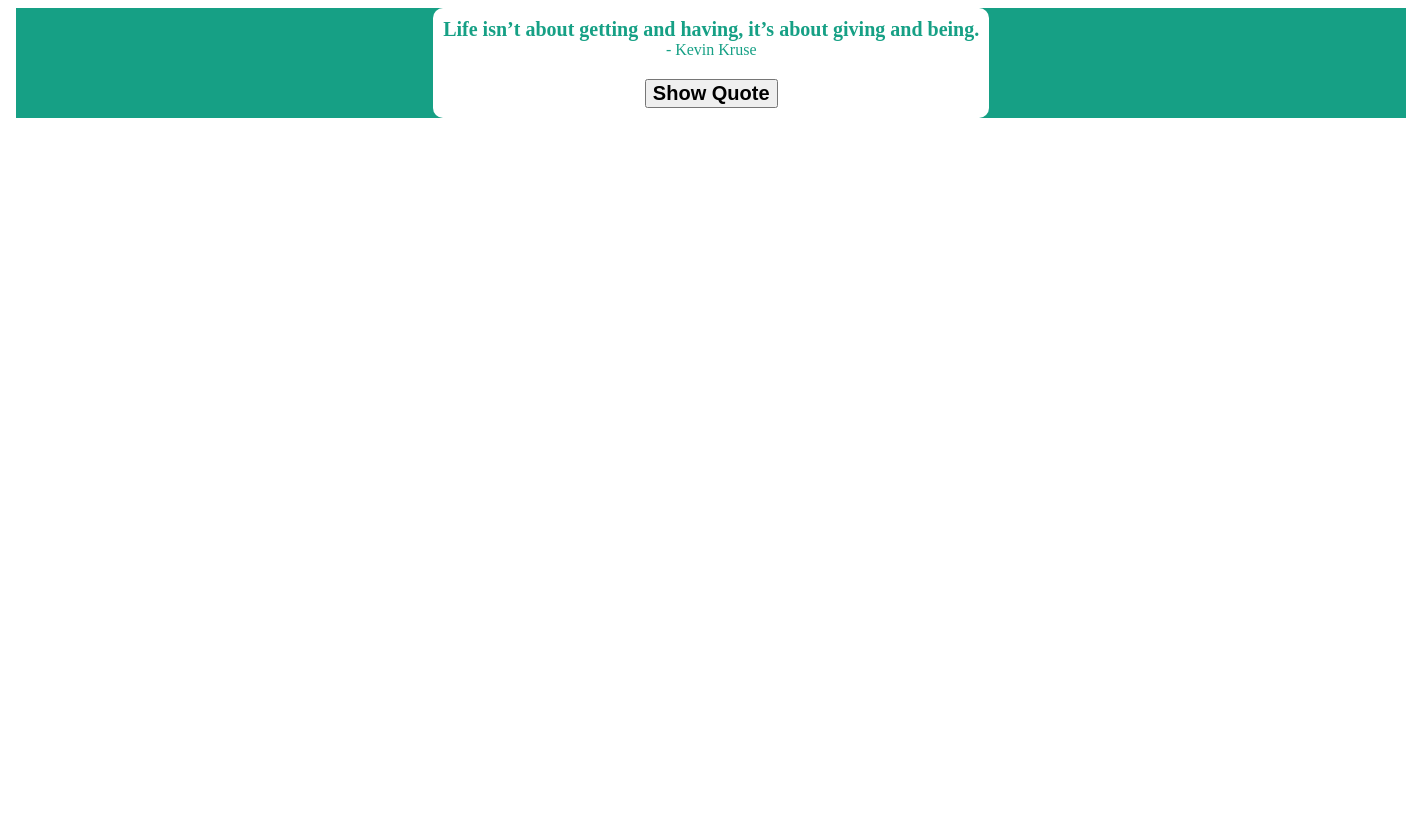
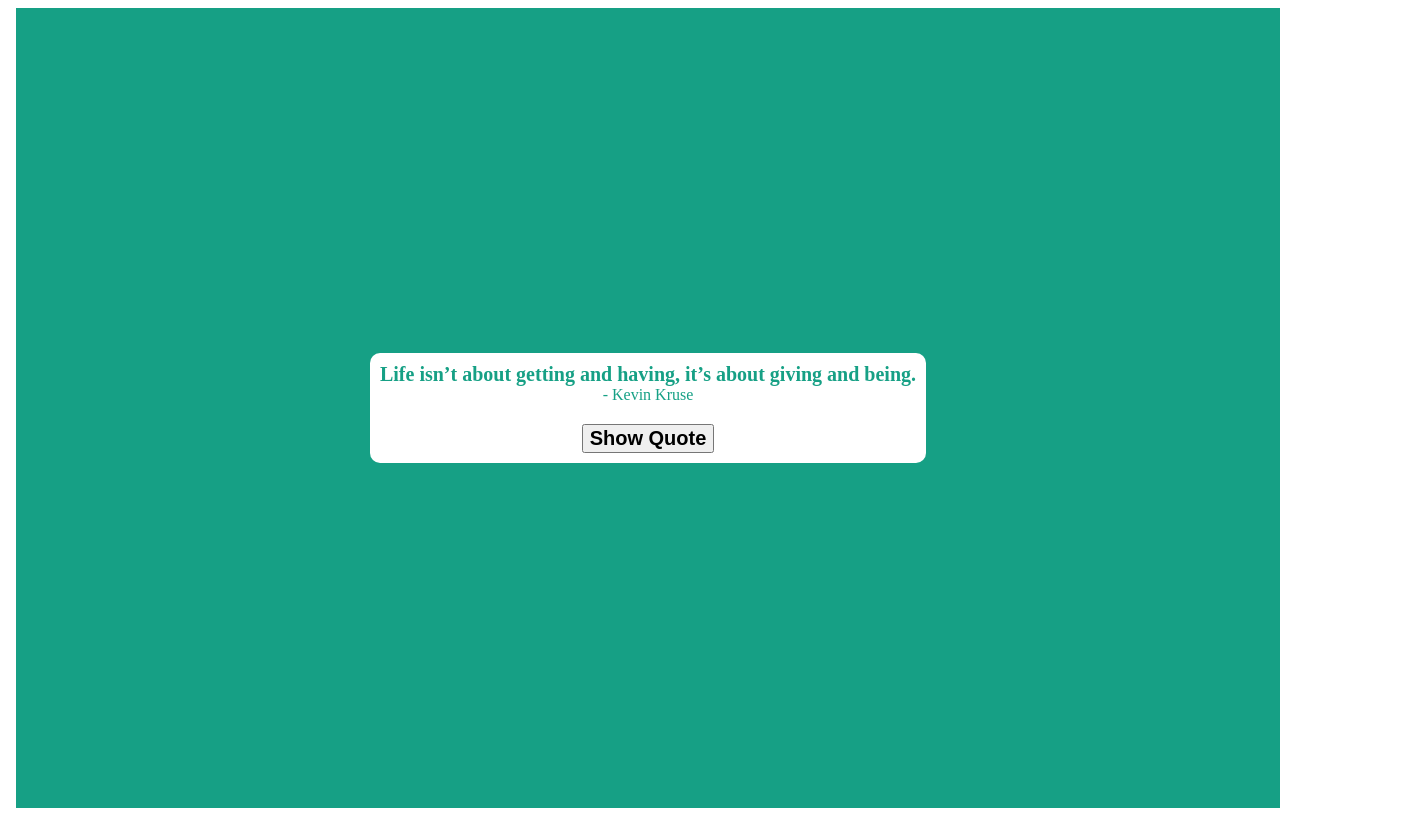
Before and after one commit to Unred-studio/RandomQuoteGenerator, a React (Create React App) app in the folder quote/: page / in a window 1280 px wide. Shown: the whole page, 1406 px wide, since content can reach past the window. Built offline with nearby package versions, Linux system fonts and the light colour scheme.

Commit message:
Changed the address to launch it online

```diff
--- a/quote/public/index.html
+++ b/quote/public/index.html
@@ -3,10 +3,11 @@
   <head>
     <meta charset="utf-8" />
     <meta name="viewport" content="width=device-width, initial-scale=1" />
-    <script src="https://cdn.freecodecamp.org/testable-projects-fcc/v1/bundle.js"></script>
+    <script src="./quote/src/index.js"></script>
     <title>Random Quote Machine</title>
   </head>
   <body>
     <div id="root"></div>
+    <script src="https://cdn.freecodecamp.org/testable-projects-fcc/v1/bundle.js"></script>
   </body>
 </html>
--- a/quote/src/App.js
+++ b/quote/src/App.js
@@ -124,10 +124,9 @@ function Show() {
 
   // css work
   const styleBody = {
-    overflow: "hidden",
     backgroundColor: bgcolor,
-    width: "110%",
-    height: "110%",
+    width: "100%",
+    height: "100vh",
     display: "flex",
     justifyContent: "center",
     alignItems: "center",
```
